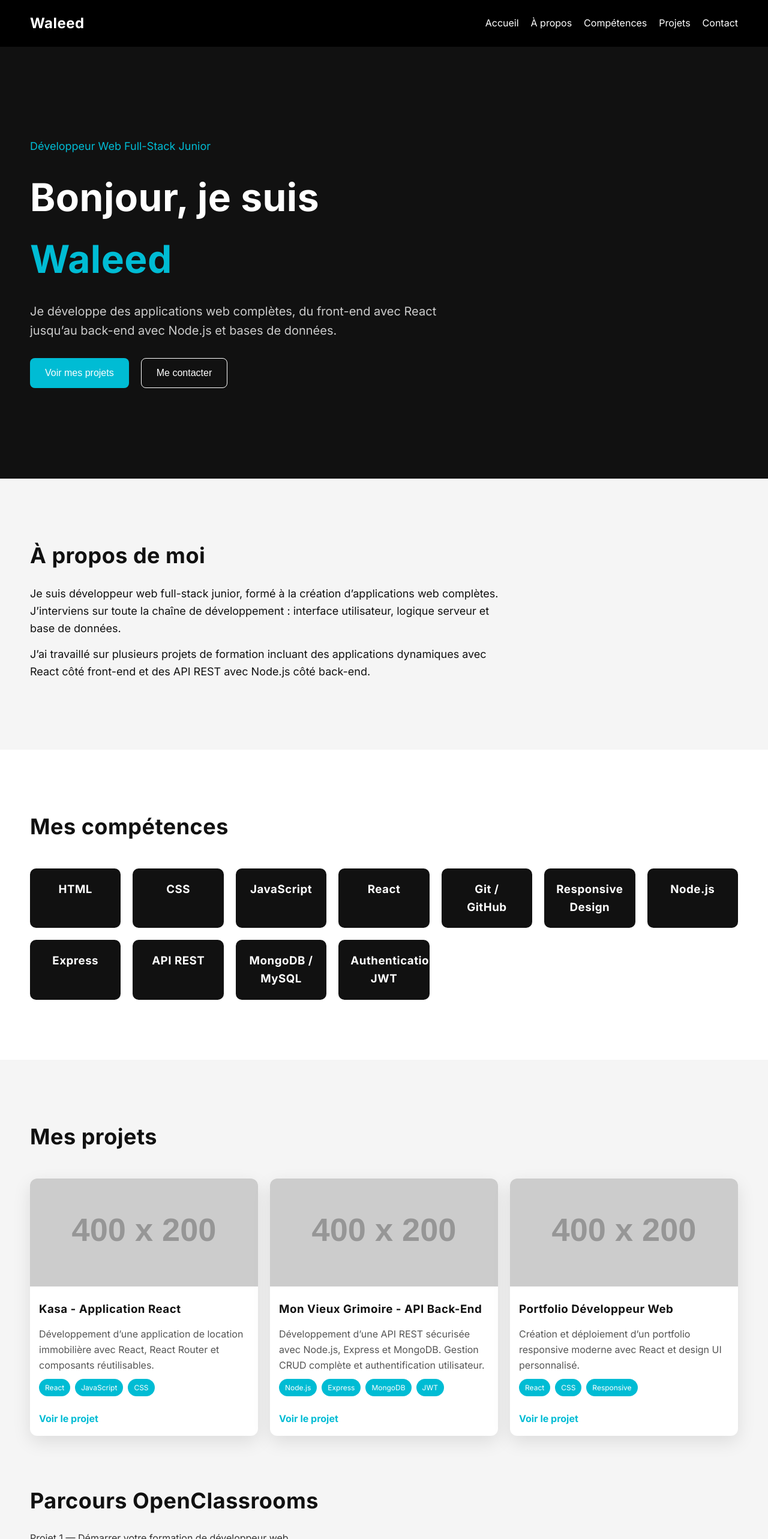
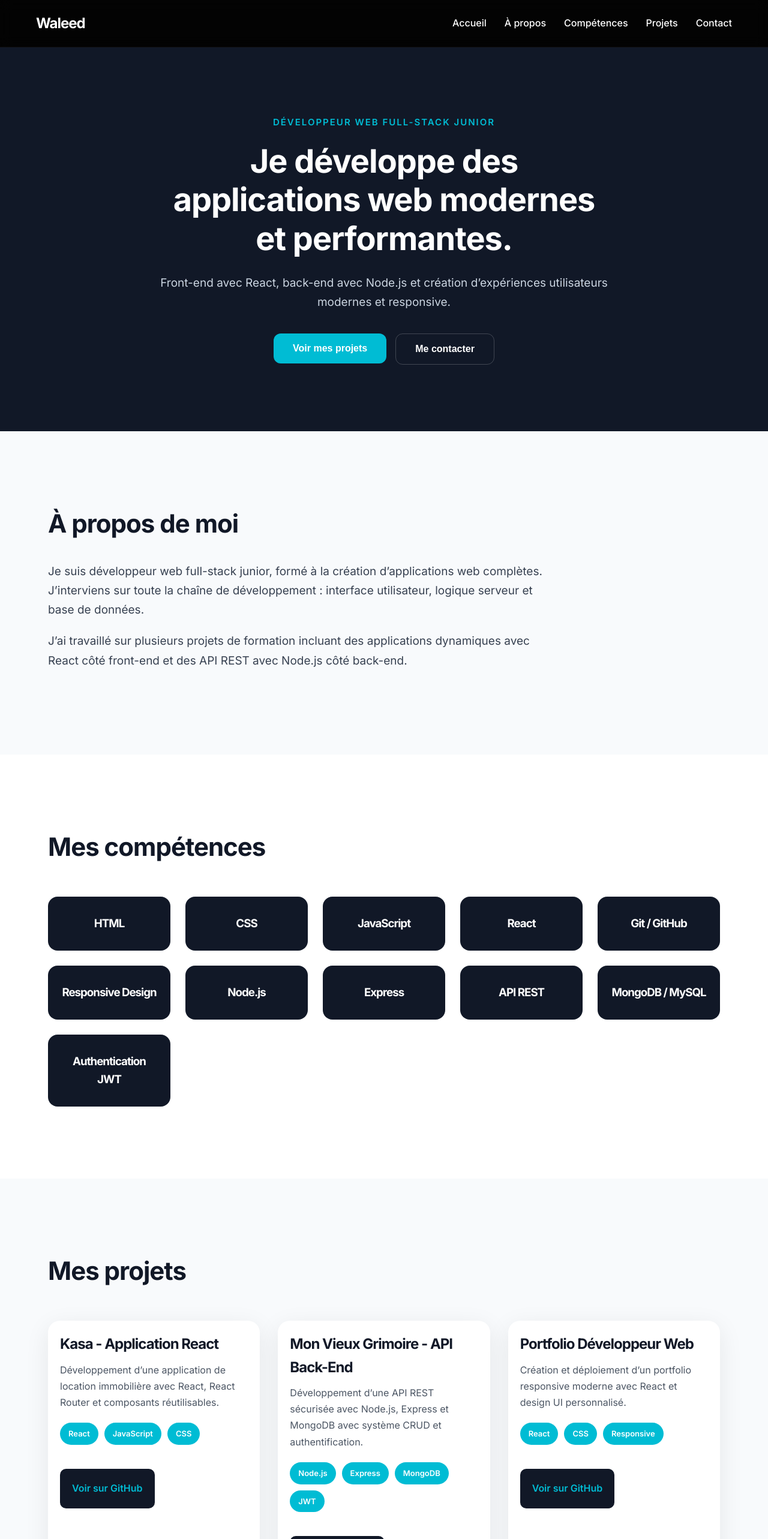
Before and after one commit to Mamdalwaleed/Projet_8, a React app: page / in a window 1280 px wide. Shown: the top 2566 px of the page at 60% size. Built offline with nearby package versions, Linux system fonts and the light colour scheme; the HTML template or start-up script is replaced by a standard one.

Commit message:
modification de ma partie Home et ajout des bouttons qui vont directement vers le projet demandé sur github

```diff
--- a/src/components/Hero.jsx
+++ b/src/components/Hero.jsx
@@ -4,18 +4,21 @@ function Hero() {
       <div className="hero-content">
         <p className="hero-subtitle">Développeur Web Full-Stack Junior</p>
 
-        <h1>
-          Bonjour, je suis <span>Waleed</span>
-        </h1>
+        <h1>Je développe des applications web modernes et performantes.</h1>
 
         <p className="hero-description">
-          Je développe des applications web complètes, du front-end avec React
-          jusqu’au back-end avec Node.js et bases de données.
+          Front-end avec React, back-end avec Node.js et création d’expériences
+          utilisateurs modernes et responsive.
         </p>
 
         <div className="hero-buttons">
-          <button>Voir mes projets</button>
-          <button className="secondary-btn">Me contacter</button>
+          <a href="#projects">
+            <button>Voir mes projets</button>
+          </a>
+
+          <a href="#contact">
+            <button className="secondary-btn">Me contacter</button>
+          </a>
         </div>
       </div>
     </section>
--- a/src/components/Projects.jsx
+++ b/src/components/Projects.jsx
@@ -1,3 +1,5 @@
+import logo from "../assets/logo.png";
+
 function Projects() {
   return (
     <section className="projects" id="projects">
@@ -5,9 +7,8 @@ function Projects() {
 
       <div className="projects-container">
         {/* PROJET 5 */}
+
         <div className="project-card">
-          <img src="https://via.placeholder.com/400x200" alt="Projet React" />
-
           <h3>Kasa - Application React</h3>
 
           <p>
@@ -21,18 +22,24 @@ function Projects() {
             <span>CSS</span>
           </div>
 
-          <a href="#">Voir le projet</a>
+          <a
+            className="project-link"
+            href="https://github.com/Mamdalwaleed/projet_5.git"
+            target="_blank"
+            rel="noreferrer"
+          >
+            Voir sur GitHub
+          </a>
         </div>
 
         {/* PROJET 6 */}
+
         <div className="project-card">
-          <img src="https://via.placeholder.com/400x200" alt="Projet Backend" />
-
           <h3>Mon Vieux Grimoire - API Back-End</h3>
 
           <p>
             Développement d’une API REST sécurisée avec Node.js, Express et
-            MongoDB. Gestion CRUD complète et authentification utilisateur.
+            MongoDB avec système CRUD et authentification.
           </p>
 
           <div className="techs">
@@ -42,13 +49,19 @@ function Projects() {
             <span>JWT</span>
           </div>
 
-          <a href="#">Voir le projet</a>
+          <a
+            className="project-link"
+            href="https://github.com/Mamdalwaleed/projet-backend.git"
+            target="_blank"
+            rel="noreferrer"
+          >
+            Voir sur GitHub
+          </a>
         </div>
 
         {/* PROJET 8 */}
+
         <div className="project-card">
-          <img src="https://via.placeholder.com/400x200" alt="Portfolio" />
-
           <h3>Portfolio Développeur Web</h3>
 
           <p>
@@ -62,7 +75,14 @@ function Projects() {
             <span>Responsive</span>
           </div>
 
-          <a href="#">Voir le projet</a>
+          <a
+            className="project-link"
+            href="https://github.com/Mamdalwaleed/Projet_8.git"
+            target="_blank"
+            rel="noreferrer"
+          >
+            Voir sur GitHub
+          </a>
         </div>
       </div>
 
--- a/src/index.css
+++ b/src/index.css
@@ -1,7 +1,13 @@
+/* =========================
+   GOOGLE FONT
+========================= */
+
+@import url("https://fonts.googleapis.com/css2?family=Inter:wght@300;400;500;600;700;800&display=swap");
+
 /* =========================
    GLOBAL RESET
 ========================= */
-@import url("https://fonts.googleapis.com/css2?family=Inter:wght@300;400;500;600;700&display=swap");
+
 html {
   scroll-behavior: smooth;
   scroll-padding-top: 80px;
@@ -13,12 +19,18 @@ html {
   box-sizing: border-box;
 }
 
+/* =========================
+   BODY
+========================= */
+
 body {
   font-family: "Inter", sans-serif;
   background-color: #0f0f0f;
   color: white;
   line-height: 1.6;
+  overflow-x: hidden;
 }
+
 em,
 i {
   font-style: italic;
@@ -32,11 +44,15 @@ i {
 h1,
 h2,
 h3 {
-  letter-spacing: 0.5px;
+  letter-spacing: -1px;
 }
 
 p {
-  line-height: 1.6;
+  line-height: 1.7;
+}
+
+a {
+  text-decoration: none;
 }
 
 /* =========================
@@ -44,18 +60,31 @@ p {
 ========================= */
 
 nav {
+  position: sticky;
+  top: 0;
+  z-index: 1000;
+
   display: flex;
   justify-content: space-between;
   align-items: center;
-  padding: 20px 50px;
-  background-color: black;
-  color: white;
+
+  padding: 20px 60px;
+
+  background: rgba(0, 0, 0, 0.8);
+  backdrop-filter: blur(10px);
+
+  border-bottom: 1px solid rgba(255, 255, 255, 0.05);
+}
+
+nav h2 {
+  font-size: 24px;
+  font-weight: 700;
 }
 
 nav a {
   color: white;
-  text-decoration: none;
-  transition: 0.3s;
+  transition: 0.3s ease;
+  font-weight: 500;
 }
 
 nav a:hover {
@@ -64,60 +93,100 @@ nav a:hover {
 
 ul {
   display: flex;
-  gap: 20px;
+  gap: 30px;
   list-style: none;
 }
 
 /* =========================
-   SECTIONS GLOBAL
+   GLOBAL SECTION
 ========================= */
 
 section {
-  padding: 100px 50px;
-  transition: background-color 0.3s ease;
+  padding: 120px 80px;
 }
 
 /* =========================
-   HERO
+   HERO PREMIUM
+========================= */
+
+/* =========================
+   HERO SIMPLE & MODERNE
 ========================= */
 
 .hero {
-  height: 90vh;
+  min-height: 80vh;
+
   display: flex;
   align-items: center;
+  justify-content: center;
+
   padding: 0 50px;
-  background-color: #111;
+
+  background-color: #111827;
+
   color: white;
+
+  text-align: center;
 }
 
 .hero-content {
-  max-width: 700px;
+  max-width: 750px;
 }
 
 .hero-subtitle {
   color: #00bcd4;
+  font-size: 15px;
+
+  text-transform: uppercase;
+  letter-spacing: 2px;
+
   margin-bottom: 20px;
-  font-size: 18px;
+
+  font-weight: 600;
 }
 
 .hero h1 {
-  font-size: 64px;
-  margin-bottom: 20px;
-}
+  font-size: 54px;
+  line-height: 1.2;
 
-.hero h1 span {
-  color: #00bcd4;
+  margin-bottom: 25px;
+
+  font-weight: 700;
 }
 
 .hero-description {
-  font-size: 20px;
-  color: #cccccc;
-  margin-bottom: 30px;
+  font-size: 19px;
+
+  color: #cbd5e1;
+
+  margin-bottom: 35px;
 }
 
 .hero-buttons {
   display: flex;
-  gap: 20px;
+  justify-content: center;
+  gap: 15px;
+}
+
+/* MOBILE */
+
+@media (max-width: 768px) {
+  .hero {
+    padding: 40px 20px;
+    min-height: 70vh;
+  }
+
+  .hero h1 {
+    font-size: 36px;
+  }
+
+  .hero-description {
+    font-size: 17px;
+  }
+
+  .hero-buttons {
+    flex-direction: column;
+  }
 }
 
 /* =========================
@@ -125,25 +194,36 @@ section {
 ========================= */
 
 button {
-  padding: 15px 25px;
+  padding: 16px 32px;
+
   border: none;
+  border-radius: 12px;
+
   cursor: pointer;
+
   font-size: 16px;
-  border-radius: 8px;
+  font-weight: 600;
+
   background-color: #00bcd4;
   color: white;
+
   transition: all 0.3s ease;
 }
 
 button:hover {
-  transform: translateY(-3px);
+  transform: translateY(-4px);
   background-color: #0097a7;
 }
 
 .secondary-btn {
-  background-color: transparent;
-  border: 1px solid white;
+  background: transparent;
+  border: 1px solid rgba(255, 255, 255, 0.2);
   color: white;
+}
+
+.secondary-btn:hover {
+  border-color: #00bcd4;
+  background-color: rgba(255, 255, 255, 0.05);
 }
 
 /* =========================
@@ -151,19 +231,21 @@ button:hover {
 ========================= */
 
 .about {
-  background-color: #f5f5f5;
-  color: #111;
+  background-color: #f8fafc;
+  color: #111827;
 }
 
 .about h2 {
-  font-size: 36px;
-  margin-bottom: 20px;
+  font-size: 42px;
+  margin-bottom: 30px;
+  font-weight: 700;
 }
 
 .about p {
-  font-size: 18px;
-  margin-bottom: 15px;
-  max-width: 800px;
+  font-size: 19px;
+  margin-bottom: 20px;
+  max-width: 850px;
+  color: #374151;
 }
 
 /* =========================
@@ -172,26 +254,34 @@ button:hover {
 
 .skills {
   background-color: white;
-  color: #111;
+  color: #111827;
 }
 
 .skills h2 {
-  font-size: 36px;
-  margin-bottom: 40px;
+  font-size: 42px;
+  margin-bottom: 50px;
 }
 
 .skills-container {
   display: grid;
-  grid-template-columns: repeat(auto-fit, minmax(150px, 1fr));
-  gap: 20px;
+
+  grid-template-columns: repeat(auto-fit, minmax(180px, 1fr));
+
+  gap: 25px;
 }
 
 .skill-card {
-  background-color: #111;
+  background-color: #111827;
   color: white;
-  padding: 20px;
+
+  padding: 30px 20px;
+
+  border-radius: 16px;
+
   text-align: center;
-  border-radius: 10px;
+
+  font-weight: 600;
+
   transition: all 0.3s ease;
 }
 
@@ -205,27 +295,32 @@ button:hover {
 ========================= */
 
 .projects {
-  background-color: #f5f5f5;
-  color: #111;
+  background-color: #f8fafc;
+  color: #111827;
 }
 
 .projects h2 {
-  font-size: 36px;
-  margin-bottom: 40px;
+  font-size: 42px;
+  margin-bottom: 50px;
 }
 
 .projects-container {
   display: grid;
-  grid-template-columns: repeat(auto-fit, minmax(250px, 1fr));
-  gap: 20px;
+
+  grid-template-columns: repeat(auto-fit, minmax(320px, 1fr));
+
+  gap: 30px;
 }
 
 .project-card {
   background-color: white;
-  color: #111;
-  border-radius: 12px;
+
+  border-radius: 20px;
+
   overflow: hidden;
-  box-shadow: 0 10px 30px rgba(0, 0, 0, 0.1);
+
+  box-shadow: 0 10px 40px rgba(0, 0, 0, 0.08);
+
   transition: all 0.3s ease;
 }
 
@@ -235,56 +330,98 @@ button:hover {
 
 .project-card img {
   width: 100%;
-  height: 180px;
+  height: 220px;
   object-fit: cover;
 }
 
 .project-card h3 {
-  padding: 15px;
+  padding: 20px 20px 10px;
+  font-size: 24px;
 }
 
 .project-card p {
-  padding: 0 15px;
-  color: #555;
+  padding: 0 20px;
+  color: #4b5563;
 }
 
 .project-card a {
-  display: block;
-  padding: 15px;
+  display: inline-block;
+
+  padding: 20px;
+
   color: #00bcd4;
-  text-decoration: none;
-  font-weight: bold;
+
+  font-weight: 600;
 }
+.project-link {
+  display: inline-block;
+
+  margin: 20px;
+
+  padding: 12px 20px;
+
+  background-color: #111827;
+  color: white;
+
+  border-radius: 10px;
+
+  font-weight: 600;
+
+  transition: all 0.3s ease;
+}
+
+.project-link:hover {
+  background-color: #00bcd4;
+  transform: translateY(-3px);
+}
+
+/* =========================
+   TECH TAGS
+========================= */
+
+.techs {
+  display: flex;
+  flex-wrap: wrap;
+  gap: 10px;
+
+  padding: 20px;
+}
+
+.techs span {
+  background-color: #00bcd4;
+
+  color: white;
+
+  padding: 8px 14px;
+
+  border-radius: 30px;
+
+  font-size: 13px;
+
+  font-weight: 600;
+}
+
+/* =========================
+   OPENCLASSROOMS PROJECTS
+========================= */
+
 .oc-projects {
-  margin-top: 80px;
+  margin-top: 100px;
 }
 
 .oc-projects h2 {
-  margin-bottom: 20px;
+  margin-bottom: 30px;
 }
 
 .oc-projects ul {
   display: flex;
   flex-direction: column;
   gap: 15px;
-  color: #333;
 }
 
-/* TECH TAGS */
-
-.techs {
-  display: flex;
-  gap: 8px;
-  padding: 10px 15px;
-  flex-wrap: wrap;
-}
-
-.techs span {
-  background-color: #00bcd4;
-  color: white;
-  padding: 5px 10px;
-  font-size: 12px;
-  border-radius: 20px;
+.oc-projects li {
+  color: #374151;
+  font-size: 17px;
 }
 
 /* =========================
@@ -292,38 +429,50 @@ button:hover {
 ========================= */
 
 .contact {
-  background-color: #111;
+  background-color: #111827;
   color: white;
 }
 
 .contact h2 {
-  font-size: 36px;
+  font-size: 42px;
   margin-bottom: 20px;
 }
 
 .contact p {
-  margin-bottom: 30px;
-  color: #ccc;
+  color: #cbd5e1;
+  margin-bottom: 40px;
 }
 
 .contact-form {
   display: flex;
   flex-direction: column;
-  gap: 15px;
-  max-width: 500px;
+
+  gap: 20px;
+
+  max-width: 600px;
 }
 
 .contact-form input,
 .contact-form textarea {
-  padding: 15px;
+  padding: 18px;
+
   border: none;
-  border-radius: 8px;
+  border-radius: 12px;
+
   font-size: 16px;
+
+  background-color: #1f2937;
+  color: white;
 }
 
 .contact-form textarea {
-  min-height: 120px;
+  min-height: 150px;
   resize: none;
+}
+
+.contact-form input::placeholder,
+.contact-form textarea::placeholder {
+  color: #94a3b8;
 }
 
 /* =========================
@@ -331,28 +480,13 @@ button:hover {
 ========================= */
 
 .footer {
+  background-color: black;
+
   text-align: center;
-  padding: 30px;
-  background-color: black;
-  color: white;
-}
 
-/* =========================
-   GLOBAL INTERACTIONS
-========================= */
+  padding: 40px;
 
-button,
-.project-card,
-.skill-card {
-  transition: all 0.3s ease;
-}
-
-a {
-  cursor: pointer;
-}
-
-button {
-  cursor: pointer;
+  color: #94a3b8;
 }
 
 /* =========================
@@ -362,30 +496,54 @@ button {
 @media (max-width: 768px) {
   nav {
     flex-direction: column;
-    gap: 15px;
+    gap: 20px;
     padding: 20px;
   }
 
   ul {
     flex-direction: column;
-    gap: 10px;
+    text-align: center;
+    gap: 15px;
+  }
+
+  section {
+    padding: 80px 20px;
+  }
+
+  .hero {
+    padding: 40px 20px;
     text-align: center;
   }
 
-  .hero {
-    padding: 50px 20px;
-    text-align: center;
+  .hero-content {
+    margin: auto;
   }
 
   .hero h1 {
-    font-size: 36px;
+    font-size: 42px;
+  }
+
+  .hero-description {
+    font-size: 18px;
   }
 
   .hero-buttons {
     flex-direction: column;
+    width: 100%;
   }
 
-  section {
-    padding: 60px 20px;
+  .hero button {
+    width: 100%;
+  }
+
+  .about h2,
+  .skills h2,
+  .projects h2,
+  .contact h2 {
+    font-size: 32px;
+  }
+
+  .project-card img {
+    height: 200px;
   }
 }
```
Also changed, not shown: src/assets/logo.png (added).
